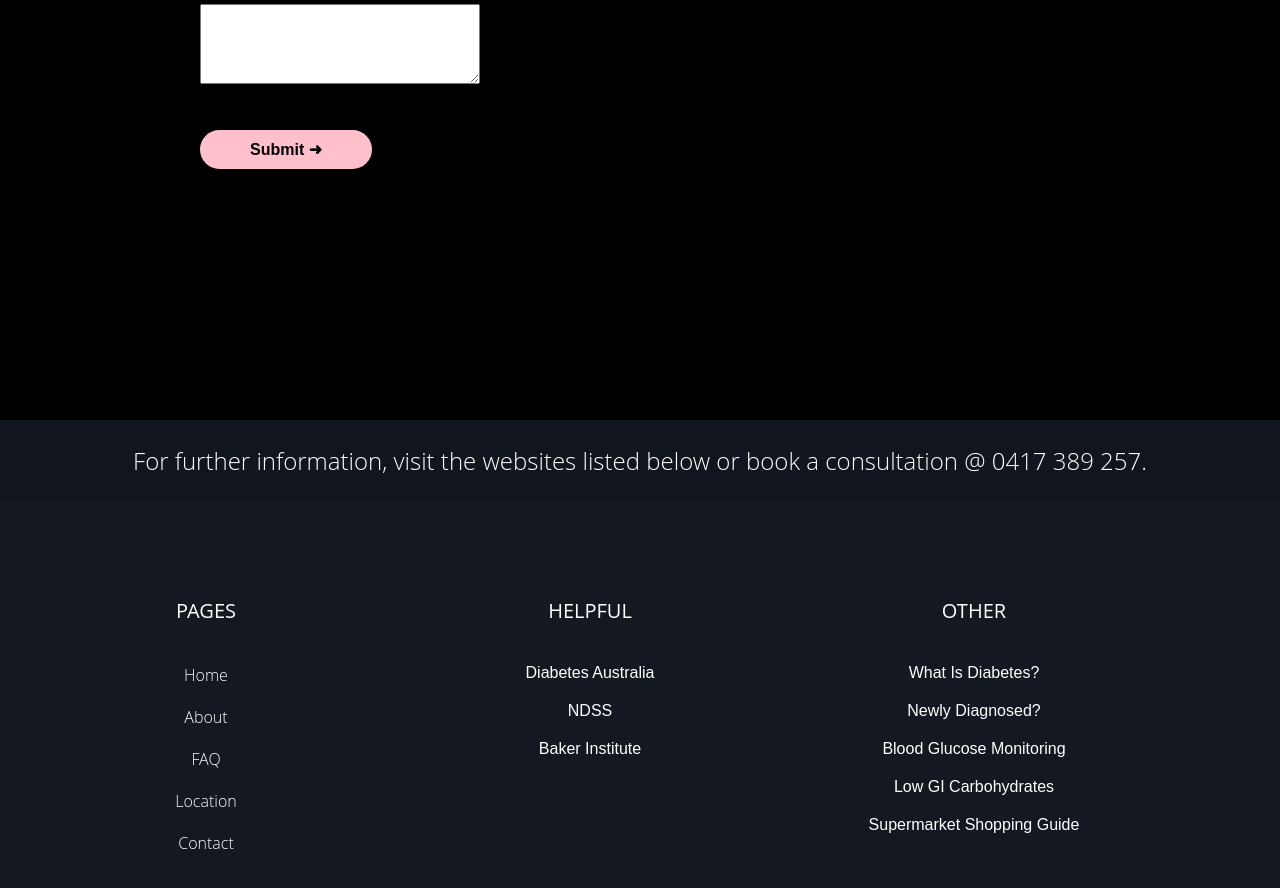
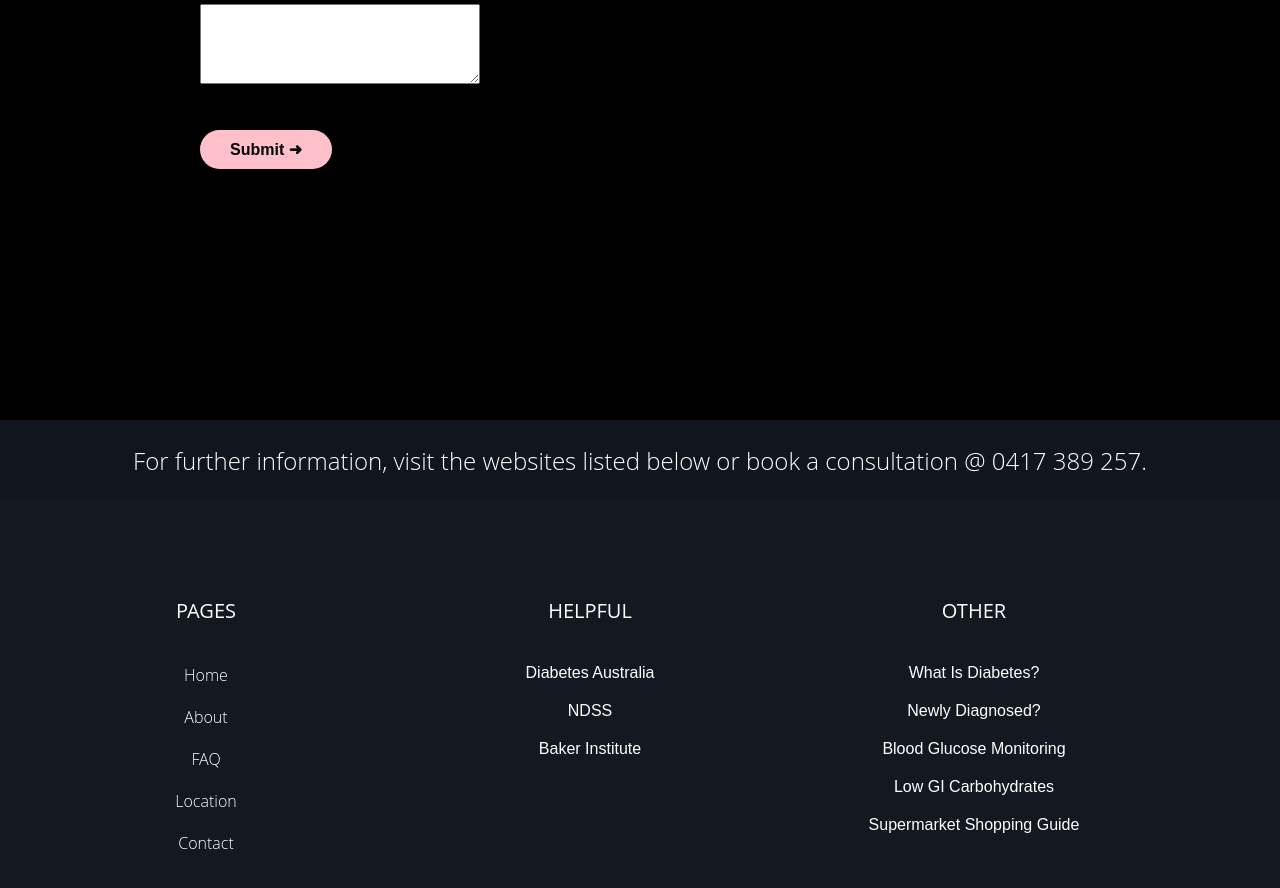
Before and after one commit to jackedwardbeard/01-Jane_Spence, a React (Create React App) app in the folder jane_spence/: page / in a window 1280 px wide. Shown: the part 4480-5368 px from the top of the page. Built offline with nearby package versions, Linux system fonts and the light colour scheme.

Commit message:
Fixed scroll offset for FAQ button.

```diff
--- a/jane_spence/src/components/Contact/ContactComponents.js
+++ b/jane_spence/src/components/Contact/ContactComponents.js
@@ -224,10 +224,10 @@ export const BtnWrapper = styled.div`
 
 export const SubmitBtn = styled.button`
 
-    border-radius: 50px;
+    border-radius: 30px;
     background: pink;
     white-space: nowrap;
-    padding: 10px 50px;
+    padding: 10px 30px;
     color: black;
     font-size: 1rem;
     font-weight: 600;
--- a/jane_spence/src/components/Information/index.js
+++ b/jane_spence/src/components/Information/index.js
@@ -110,7 +110,7 @@ const Information = ({darkBackground, darkText, darkButton, showButton, darkButt
                                 showButton={showButton}
                                 smooth={true}
                                 spy={true}
-                                offset={-80}
+                                offset={30}
                                 >
                                 {buttonText}
                                 </Button>
```
